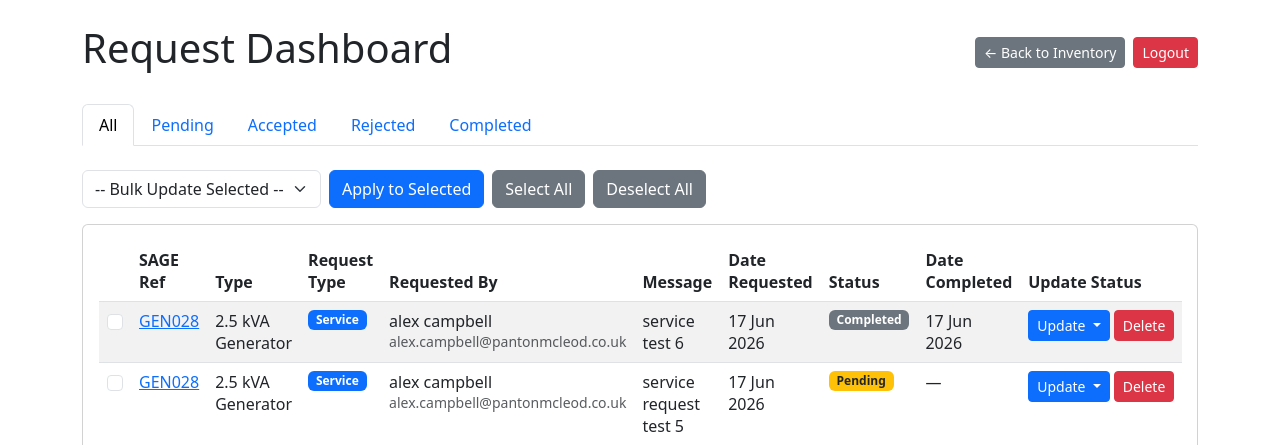
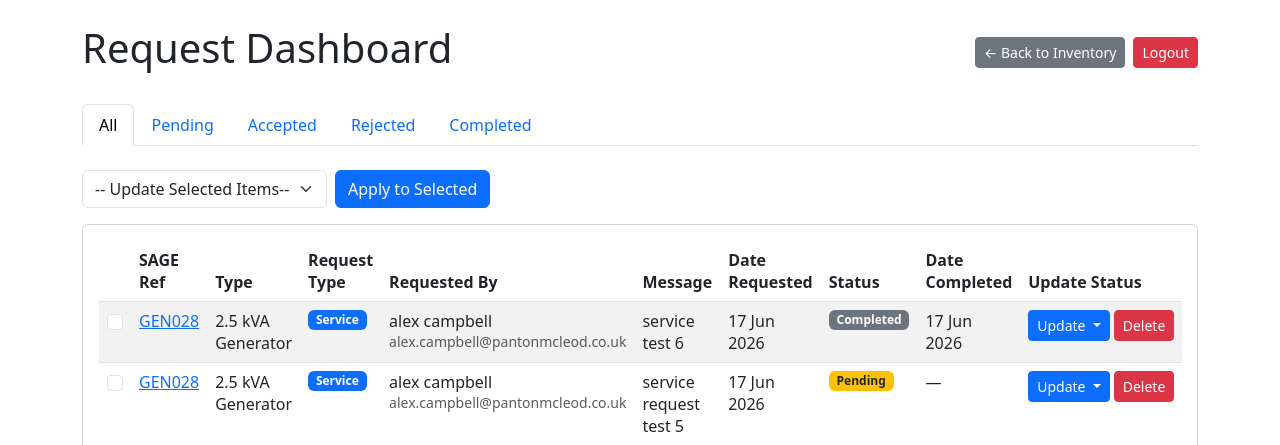
Before and after one commit to sillypantons/equipment-inventory, a Django app: page /dashboard/ in a window 1280 px wide. Shown: the top 445 px of the page. Run offline with Django 5.2, Linux system fonts and the light colour scheme; a user stored in the database is signed in; data comes from the database, SQL or seed files in the repository.

Commit message:
remove select/deselect all buttons on dashboard and p list pagination changes

```diff
--- a/inventory/templates/inventory/equipment_list.html
+++ b/inventory/templates/inventory/equipment_list.html
@@ -276,7 +276,6 @@ tr:hover { background-color: #f5f5f5; }
 
                         </ul>
                         <p class="text-center text-muted small">
-                            Page {{ page_obj.number }} of {{ page_obj.paginator.num_pages }}
                             ({{ page_obj.paginator.count }} total requests)
                         </p>
                     </nav>
--- a/inventory/templates/inventory/request_dashboard.html
+++ b/inventory/templates/inventory/request_dashboard.html
@@ -75,15 +75,15 @@
         <!-- Bulk action bar -->
         <div class="d-flex gap-2 align-items-center mb-3">
             <select name="bulk_status" class="form-select w-auto">
-                <option value="">-- Bulk Update Selected --</option>
+                <option value="">-- Update Selected Items--</option>
                 <option value="pending">Pending</option>
                 <option value="accepted">Accepted</option>
                 <option value="rejected">Rejected</option>
                 <option value="completed">Completed</option>
             </select>
             <button type="submit" class="btn btn-primary">Apply to Selected</button>
-            <button type="button" class="btn btn-secondary" id="select-all-btn">Select All</button>
-            <button type="button" class="btn btn-secondary" id="deselect-all-btn">Deselect All</button>
+            <!-- <button type="button" class="btn btn-secondary" id="select-all-btn">Select All</button>
+            <button type="button" class="btn btn-secondary" id="deselect-all-btn">Deselect All</button> -->
         </div>
 
         <!-- Requests table -->
```
